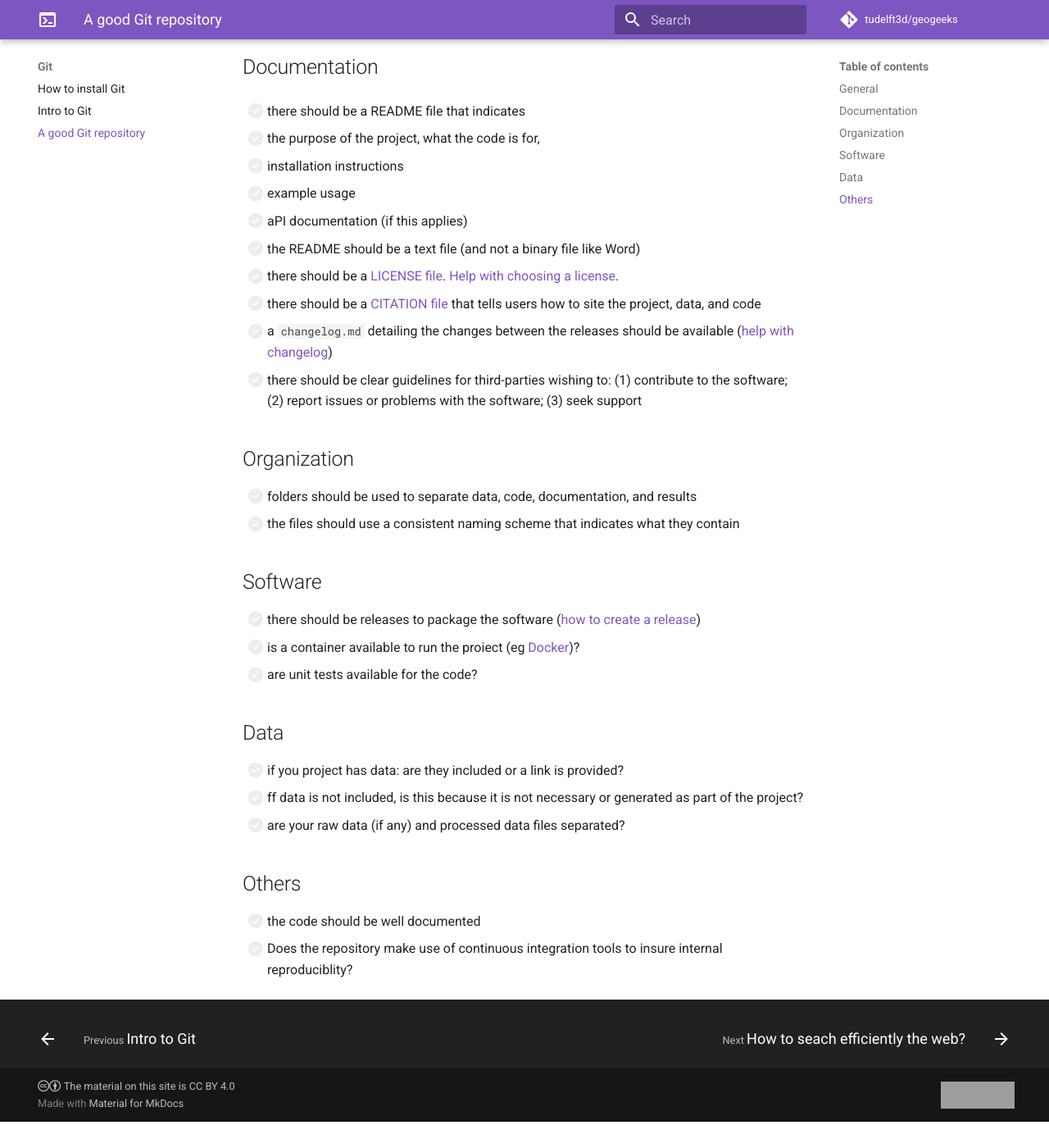
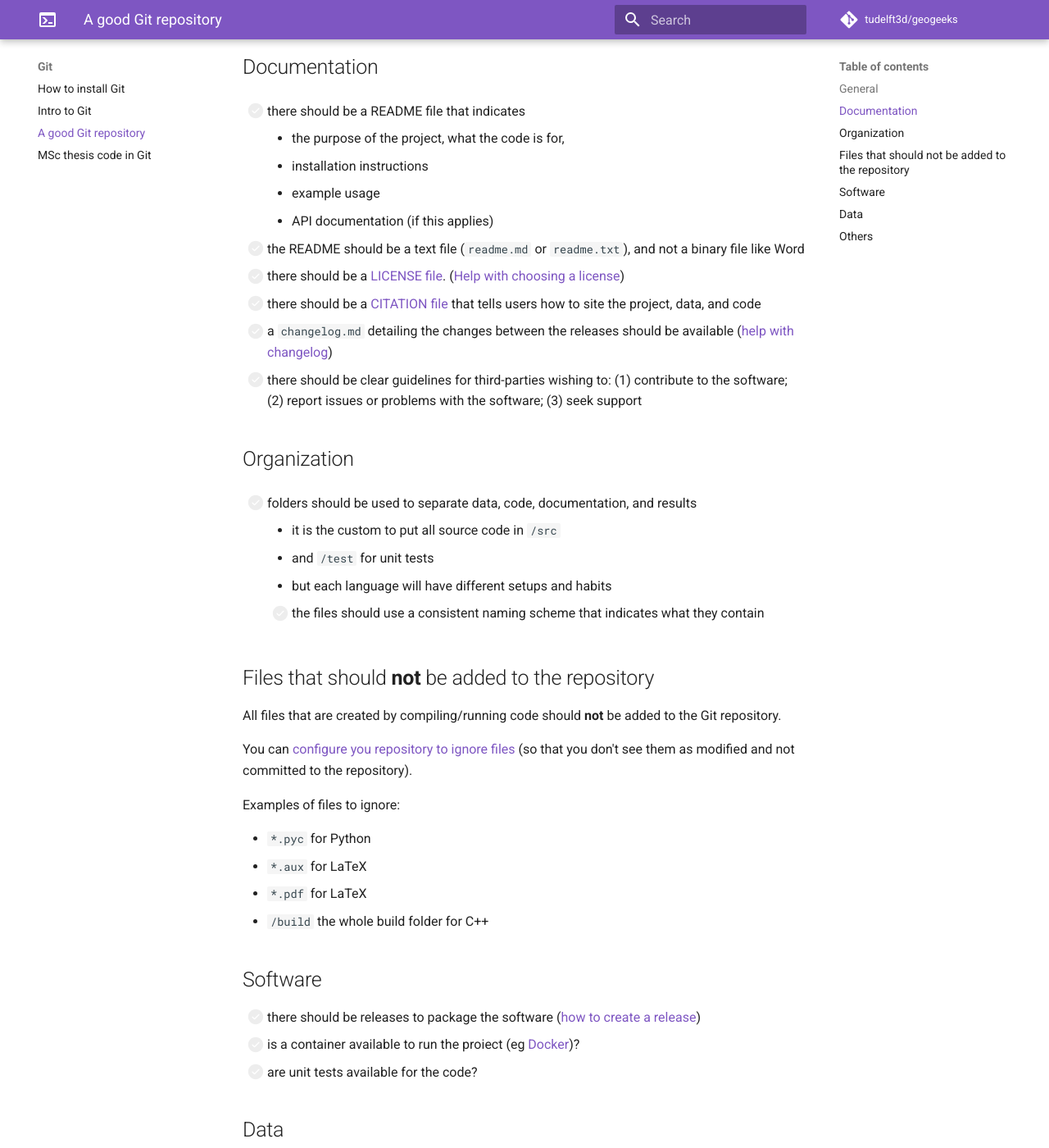
Before and after one commit to tudelft3d/geogeeks, an MkDocs documentation site: the page built from docs/git/goodgit.md, in a window 1280 px wide and 1400 px high, scrolled down 501 px. Shown: the whole window at 82% size. Built offline with MkDocs 1.6.1 and Material for MkDocs 9.7.7, drawn with Linux system fonts in a browser that asks for light colours; comment, search, counter and statistics services are not loaded; before the commit the page ends 1869 px from its top, so only the background shows below that; some of the changed text lies outside the part shown; grey boxes are pictures that could not be loaded.

Commit message:
Improve git info + examples of good msc repositories

```diff
--- a/docs/git/goodgit.md
+++ b/docs/git/goodgit.md
@@ -16,22 +16,41 @@
 
 - [ ] there should be a README file that indicates
 
-  - [ ] the purpose of the project, what the code is for,
-  - [ ] installation instructions
-  - [ ] example usage
-  - [ ] aPI documentation (if this applies)
+    - the purpose of the project, what the code is for,
+    - installation instructions
+    - example usage
+    - API documentation (if this applies)
 
-- [ ] the README should be a text file (and not a binary file like Word)
-- [ ] there should be a [LICENSE file](https://docs.github.com/en/repositories/managing-your-repositorys-settings-and-features/customizing-your-repository/licensing-a-repository). [Help with choosing a license](https://choosealicense.com).
+- [ ] the README should be a text file (`readme.md` or `readme.txt`), and not a binary file like Word
+- [ ] there should be a [LICENSE file](https://docs.github.com/en/repositories/managing-your-repositorys-settings-and-features/customizing-your-repository/licensing-a-repository). ([Help with choosing a license](https://choosealicense.com))
 - [ ] there should be a [CITATION file](https://docs.github.com/en/repositories/managing-your-repositorys-settings-and-features/customizing-your-repository/about-citation-files) that tells users how to site the project, data, and code
-- [ ] a `changelog.md` detailing the changes between the releases should be available ([help with changelog](https://keepachangelog.com/en/1.0.0/))
+- [ ] a `changelog.md` detailing the changes between the releases should be available ([help with changelog](https://keepachangelog.com/en/))
 - [ ] there should be clear guidelines for third-parties wishing to: (1) contribute to the software; (2) report issues or problems with the software; (3) seek support
 
 
 ## Organization
 
 - [ ] folders should be used to separate data, code, documentation, and results
+
+    - it is the custom to put all source code in `/src`
+    - and `/test` for unit tests
+    - but each language will have different setups and habits
 - [ ] the files should use a consistent naming scheme that indicates what they contain
+
+
+## Files that should **not** be added to the repository
+
+All files that are created by compiling/running code should **not** be added to the Git repository.
+
+You can [configure you repository to ignore files](https://docs.github.com/en/get-started/getting-started-with-git/ignoring-files) (so that you don't see them as modified and not committed to the repository).
+
+Examples of files to ignore:
+
+  - `*.pyc` for Python
+  - `*.aux` for LaTeX
+  - `*.pdf` for LaTeX
+  - `/build` the whole build folder for C++
+
 
 
 ## Software
```
Also changed, not shown: docs/git/msccode.md (added, +12 -0 lines), docs/git/img/ellie.png (added), docs/git/img/fabian.png (added), docs/git/img/noortje.png (added), docs/git/img/zhaiyu.png (added).
